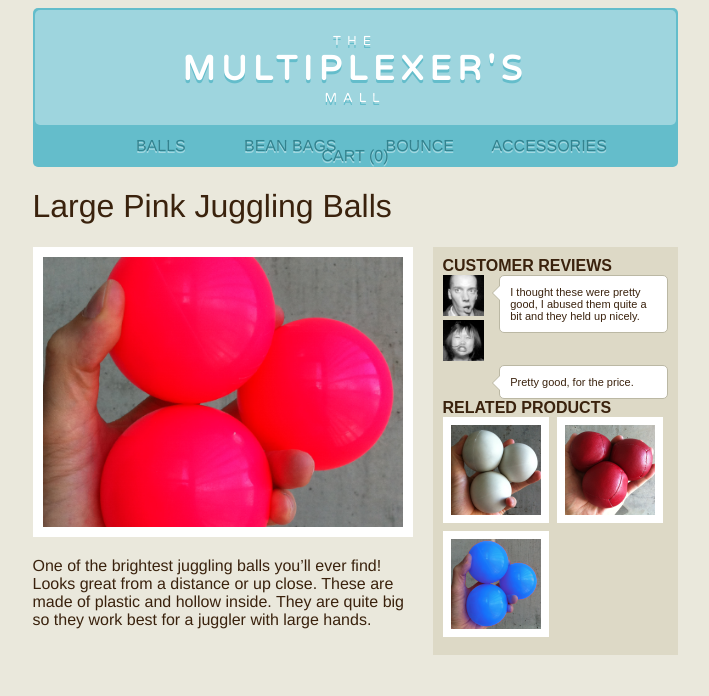
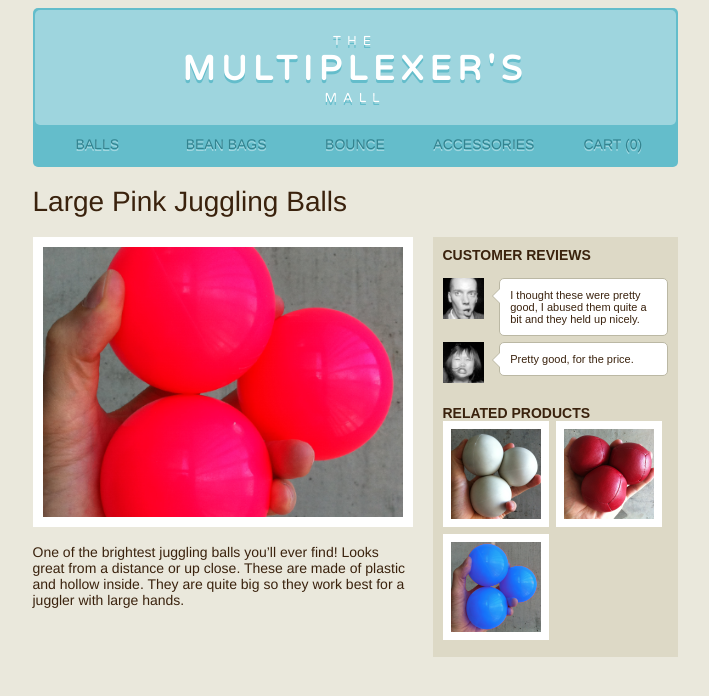
Before and after one commit to eneriberri/afar_front, a PHP site: page / in a window 1280 px wide. Shown: the top 696 px of the page, without its empty margins (285-994 px from the left). Run offline with PHP 8.4, Linux system fonts and the light colour scheme.

Commit message:
padding of testimonials now correct

```diff
--- a/index.css
+++ b/index.css
@@ -3,6 +3,7 @@
   color: #3a220d;
   font-family: "HelveticaNeue-Light", "Helvetica Neue Light", "Helvetica Neue", Helvetica, sans-serif;
   -webkit-font-smoothing: antialiased;
+  font-size: 14px;
 }
 
 .content {
@@ -77,6 +78,14 @@
   margin-right: 10px;
 }
 
+.main-img {
+  border: 10px solid white;
+}
+
+
+
+/*SIDEBAR STYLING*/
+
 aside {
   font-family: Arial, Helvetica, sans-serif;
   background-color: #ddd9c6;
@@ -89,10 +98,6 @@
 .subtitle {
   text-transform: uppercase;
   font-weight: bold;
-}
-
-.main-img {
-  border: 10px solid white;
 }
 
 .bubble {
@@ -135,6 +140,10 @@
   top: 10px;
 }
 
+.testimonial {
+  padding: 15px 0 5px 0;
+}
+
 .thumb {
   border: 8px solid white;
   margin-right: 4px;
```
